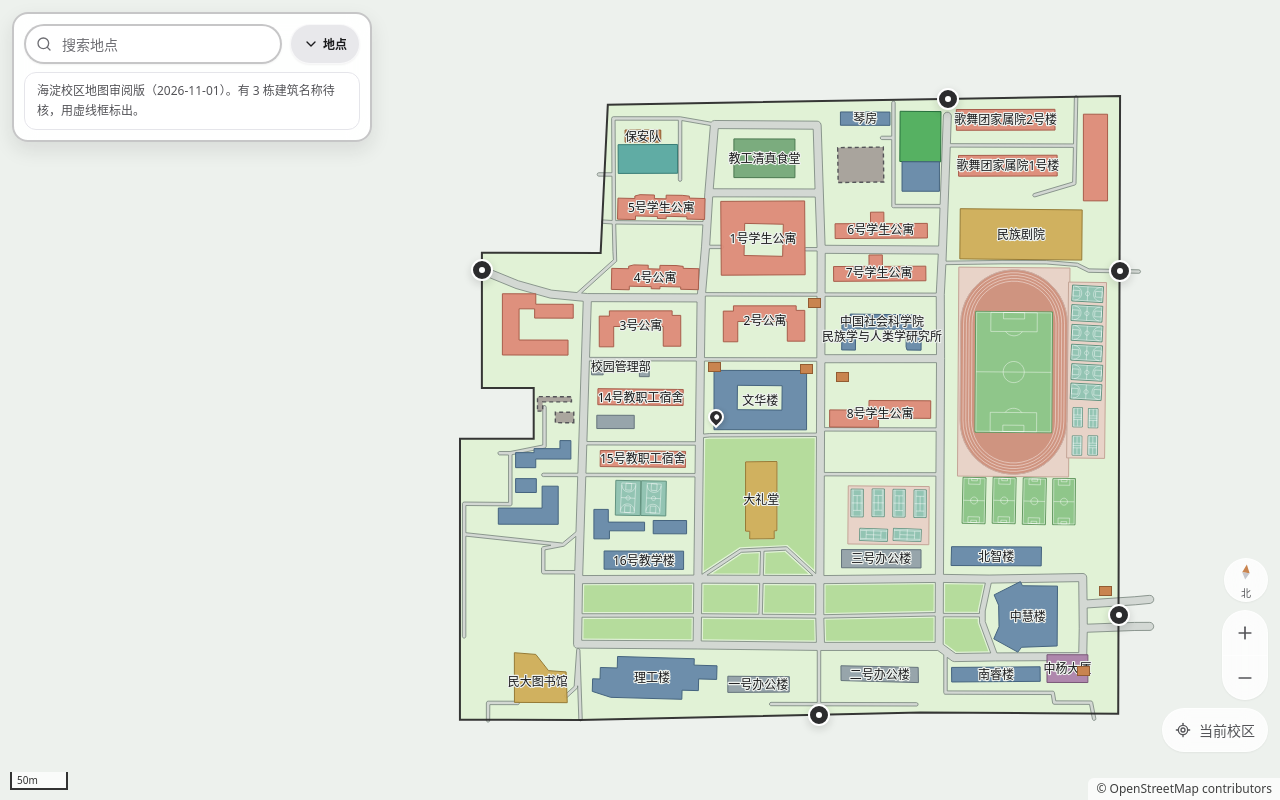
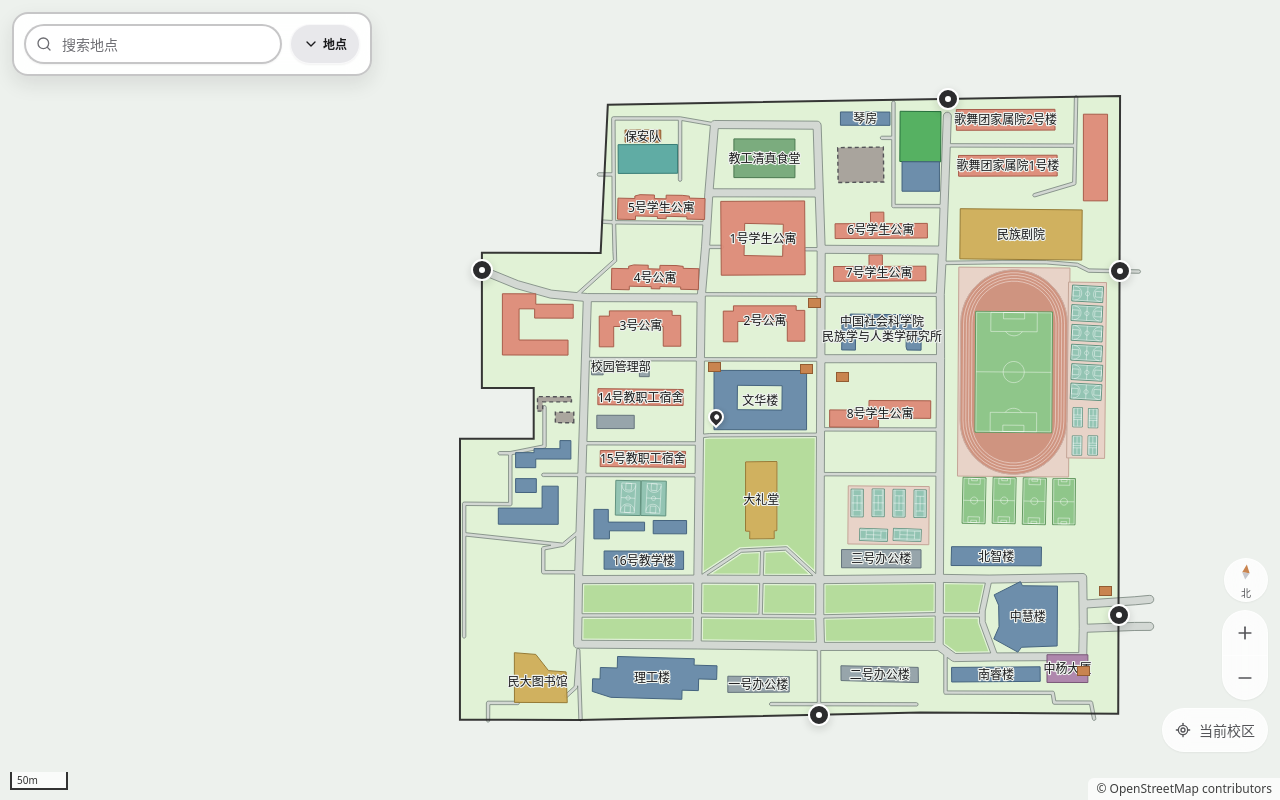
Before and after one commit to Luxfeier22331/haidian-campus-map, a plain HTML site: page index.html in a window 1280 px wide. Drawn offline with Linux system fonts and the light colour scheme.

Commit message:
去掉搜索面板里的审阅版提示

```diff
--- a/index.html
+++ b/index.html
@@ -78,7 +78,6 @@ svg.i{width:16px;height:16px;fill:none;stroke:currentColor;stroke-width:2;stroke
 .toggle:active{background:var(--sel-pressed)}
 .panel.expanded .toggle{background:var(--ov-soft);color:var(--muted)}
 .panel.expanded .toggle:hover{background:var(--ov-hover);color:var(--text)}
-.notice{margin:0;padding:8px 12px;border:1px solid var(--border-subtle);border-radius:12px;background:var(--ov-soft);font-size:12px;line-height:20px;color:var(--muted)}
 .chips{display:flex;gap:4px;overflow-x:auto;padding-bottom:2px;scrollbar-width:none}
 .chips::-webkit-scrollbar{display:none}
 .chip{flex:none;min-height:36px;padding:0 12px;border:0;border-radius:999px;background:transparent;font-size:14px;font-weight:500;color:var(--muted);transition:background-color var(--fast) var(--ease),color var(--fast) var(--ease)}
@@ -176,7 +175,6 @@ svg.i{width:16px;height:16px;fill:none;stroke:currentColor;stroke-width:2;stroke
         </form>
         <button type="button" class="toggle" id="toggle" aria-controls="results" aria-expanded="false"></button>
       </div>
-      <p class="notice" id="notice"></p>
       <div class="chips" id="chips" role="group" aria-label="地点类型"></div>
     </div>
     <div class="results" id="results"></div>
@@ -429,10 +427,8 @@ document.getElementById("zout").onclick=()=>zoomBy(-1);
 document.getElementById("reset").onclick=()=>{intent="filter";resetView()};
 
 // ---------- 面板 ----------
-const panel=document.getElementById("panel"),qEl=document.getElementById("q"),qClear=document.getElementById("qclear"),toggleEl=document.getElementById("toggle"),chipsEl=document.getElementById("chips"),resultsEl=document.getElementById("results"),noticeEl=document.getElementById("notice");
+const panel=document.getElementById("panel"),qEl=document.getElementById("q"),qClear=document.getElementById("qclear"),toggleEl=document.getElementById("toggle"),chipsEl=document.getElementById("chips"),resultsEl=document.getElementById("results");
 let query="",category="all",expanded=false,activeIdx=-1,openGroups=new Set(),intent="filter",visible=[];
-const unnamed=GEO.features.filter(f=>f.properties.layer==="building"&&!f.properties.name).length;
-noticeEl.textContent=`海淀校区地图审阅版（${META.date}）。`+(unnamed?`有 ${unnamed} 栋建筑名称待核，用虚线框标出。`:"");
 const usedCats=CATS.filter(c=>ITEMS.some(it=>it.cat===c[1]));
 for(const[label,val]of[["全部","all"],...usedCats]){const b=document.createElement("button");b.type="button";b.className="chip";b.dataset.v=val;b.textContent=label;b.onclick=()=>{intent="filter";category=val;activeIdx=-1;update(true)};chipsEl.appendChild(b)}
 
@@ -452,7 +448,7 @@ function update(refit){
   toggleEl.setAttribute("aria-expanded",String(expanded));
   toggleEl.innerHTML=(expanded?ICON.up:ICON.down)+`<span>${expanded?"收起":"地点"}</span>`;
   toggleEl.setAttribute("aria-label",expanded?"收起地点结果":"展开地点结果");
-  chipsEl.hidden=!showList;noticeEl.hidden=compact;
+  chipsEl.hidden=!showList;
   for(const c of chipsEl.children)c.setAttribute("aria-pressed",String(c.dataset.v===category));
   qClear.hidden=!query;qEl.classList.toggle("has",!!query);
   resultsEl.hidden=!showList;
```
Also changed, not shown: output/haidian_map.html (+2 -6 lines), scripts/viewer_template.html (+2 -6 lines).
